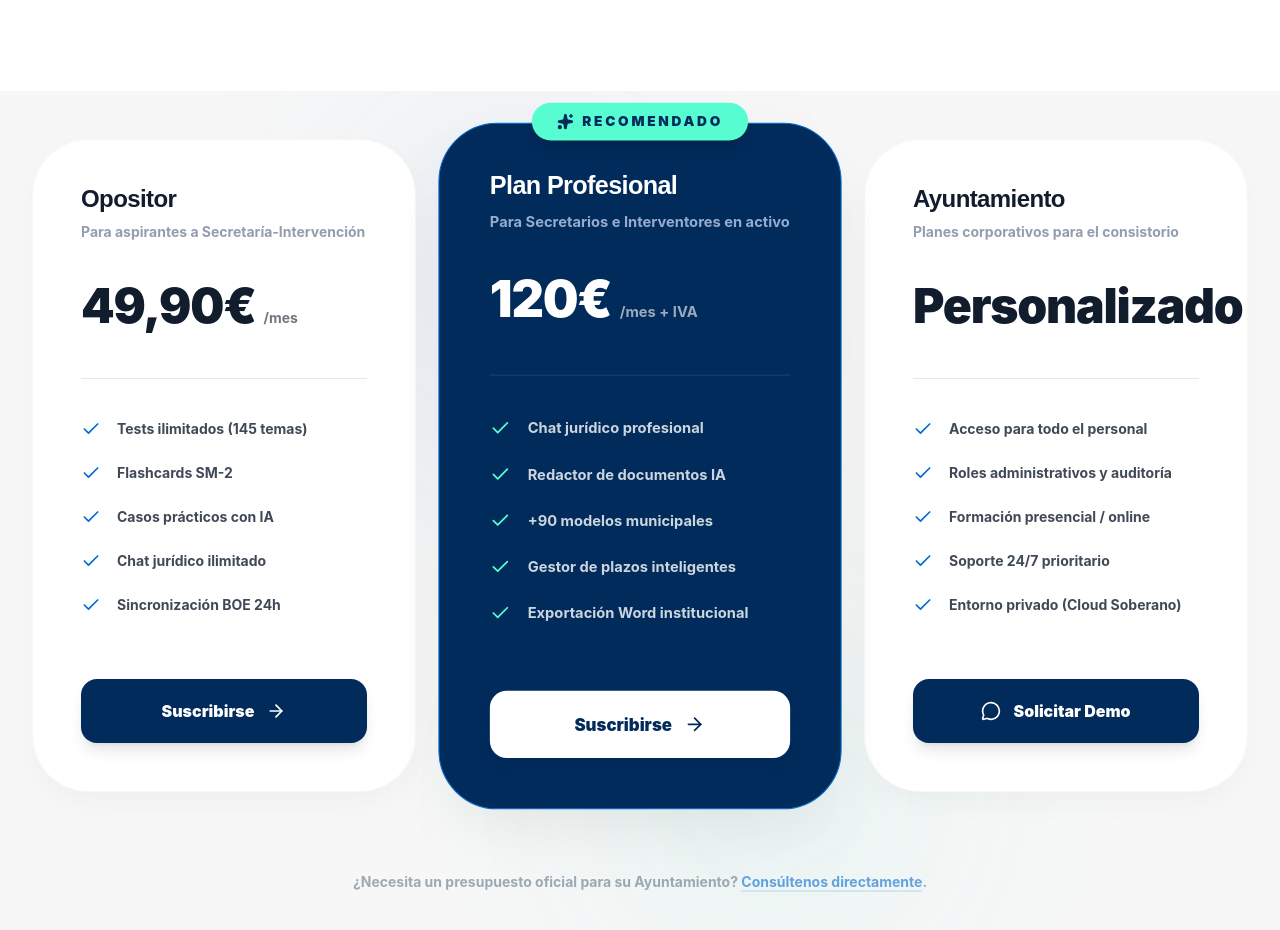
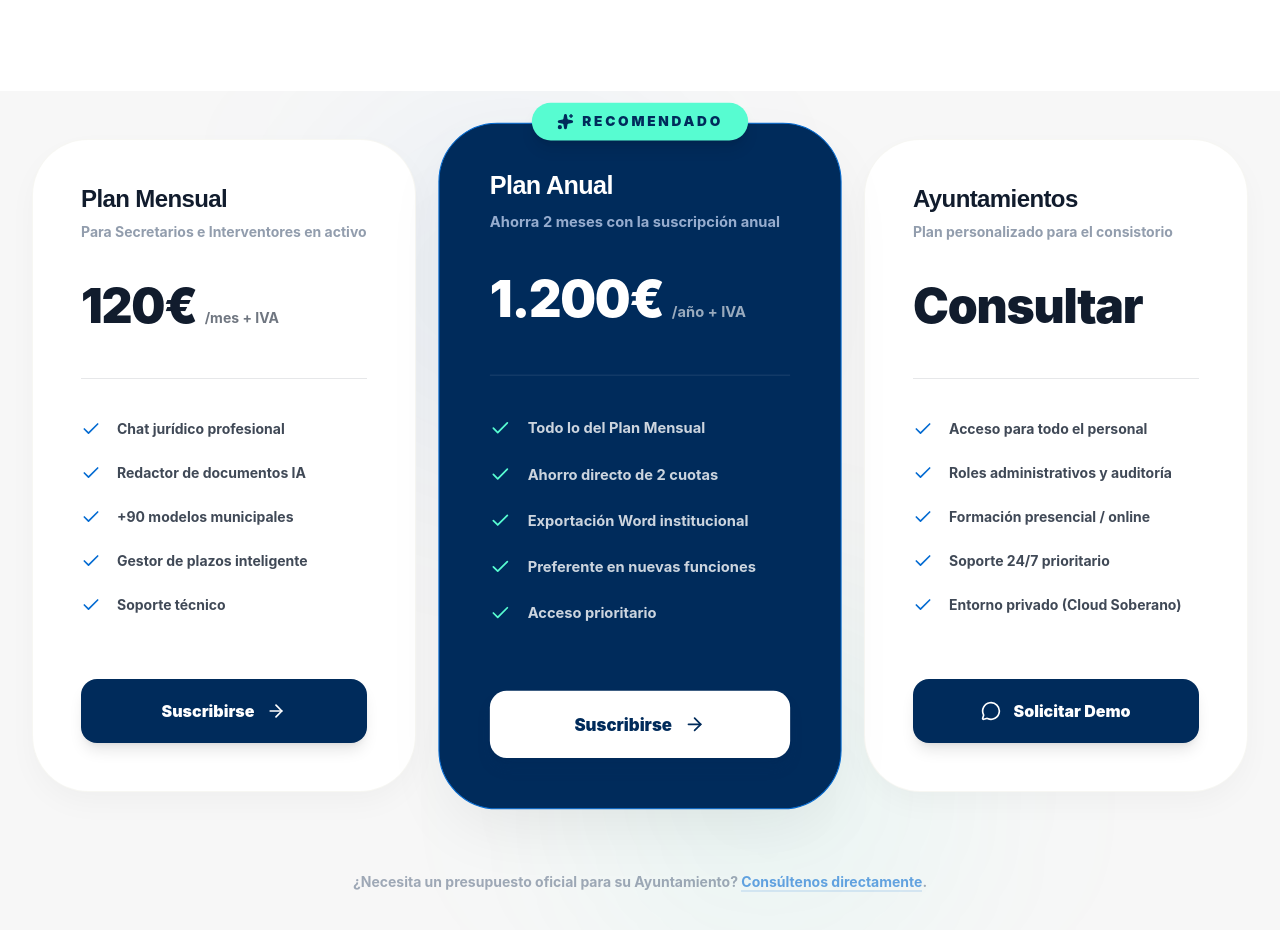
Before and after one commit to automatizacionesnunez-byte/Munilex-Academy-web, a React (Vite) app: page /precios in a window 1280 px wide. Shown: the part 560-1490 px from the top of the page. Built offline with nearby package versions, Linux system fonts and the light colour scheme.

Commit message:
feat: ajustar logo Munilex Academy e integrar precios corporativos correctos

```diff
--- a/src/components/AcademyNavbar.tsx
+++ b/src/components/AcademyNavbar.tsx
@@ -24,14 +24,15 @@ const AcademyNavbar = () => {
         { name: 'Centros FP', path: '/academy/fp' },
       ]
     },
+    { name: 'Precios', path: '/academy/precios' },
     { name: 'Sobre Nosotros', path: '/academy/sobre-nosotros' },
     { name: 'Contacto', path: '/academy/contacto' },
   ];
 
   return (
     <nav className="fixed top-0 w-full z-50 bg-[#131313]/90 backdrop-blur-xl border-b border-[#353534] font-inter">
-      <div className="max-w-7xl mx-auto px-6 md:px-8 py-5 flex justify-between items-center text-[#E5E2E1]">
-        <Link to="/academy" className="flex items-center gap-3 group">
+      <div className="max-w-[100rem] mx-auto px-4 md:px-8 py-5 flex justify-between items-center text-[#E5E2E1]">
+        <Link to="/academy" className="flex items-center gap-3 group mr-4 xl:mr-10">
           {/* Versión Móvil: Logo con icono */}
           <div className="flex items-center gap-3 md:hidden">
             <motion.div
@@ -52,16 +53,16 @@ const AcademyNavbar = () => {
 
           {/* Versión Ordenador: Solo texto basado en su diseño */}
           <div className="hidden md:flex items-center tracking-tighter leading-none relative group transition-transform hover:-translate-y-0.5">
-            <span className="text-2xl lg:text-[28px] font-black text-white uppercase italic pr-0.5">
+            <span className="text-xl lg:text-[24px] font-black text-white uppercase italic pr-0.5">
               MUNILEX
             </span>
-            <span className="text-2xl lg:text-[28px] font-black text-[#d4af37] uppercase italic">
+            <span className="text-xl lg:text-[24px] font-black text-[#d4af37] uppercase italic">
               ACADEMY
             </span>
           </div>
         </Link>
 
-        <div className="hidden lg:flex items-center gap-10 text-[11px] font-black uppercase tracking-[0.2em]">
+        <div className="hidden lg:flex items-center gap-6 xl:gap-8 text-[11px] font-black uppercase tracking-[0.2em]">
           {navItems.map((item) => (
             <div key={item.name} className="relative group">
               <NavLink
--- a/src/components/Pricing.tsx
+++ b/src/components/Pricing.tsx
@@ -5,23 +5,7 @@ const WHATSAPP_LINK = "https://wa.me/34605392912?text=Hola,%20me%20gustaría%20s
 
 const plans = [
   {
-    name: "Opositor",
-    price: "49,90€",
-    period: "/mes",
-    desc: "Para aspirantes a Secretaría-Intervención",
-    features: [
-      "Tests ilimitados (145 temas)",
-      "Flashcards SM-2",
-      "Casos prácticos con IA",
-      "Chat jurídico ilimitado",
-      "Sincronización BOE 24h"
-    ],
-    button: "Suscribirse",
-    popular: false,
-    priceId: "price_1SbNkACP1LDO0gSbWmjFsjou"
-  },
-  {
-    name: "Plan Profesional",
+    name: "Plan Mensual",
     price: "120€",
     period: "/mes + IVA",
     desc: "Para Secretarios e Interventores en activo",
@@ -29,18 +13,34 @@ const plans = [
       "Chat jurídico profesional",
       "Redactor de documentos IA",
       "+90 modelos municipales",
-      "Gestor de plazos inteligentes",
-      "Exportación Word institucional"
+      "Gestor de plazos inteligente",
+      "Soporte técnico"
+    ],
+    button: "Suscribirse",
+    popular: false,
+    priceId: "price_1SbNkHCP1LDO0gSbF2c2c8yB"
+  },
+  {
+    name: "Plan Anual",
+    price: "1.200€",
+    period: "/año + IVA",
+    desc: "Ahorra 2 meses con la suscripción anual",
+    features: [
+      "Todo lo del Plan Mensual",
+      "Ahorro directo de 2 cuotas",
+      "Exportación Word institucional",
+      "Preferente en nuevas funciones",
+      "Acceso prioritario"
     ],
     button: "Suscribirse",
     popular: true,
-    priceId: "price_1SbNkHCP1LDO0gSbF2c2c8yB"
+    priceId: "price_1SbNkHCP1LDO0gSbF2c2c8yB_ANUAL"
   },
   {
-    name: "Ayuntamiento",
-    price: "Personalizado",
+    name: "Ayuntamientos",
+    price: "Consultar",
     period: "",
-    desc: "Planes corporativos para el consistorio",
+    desc: "Plan personalizado para el consistorio",
     features: [
       "Acceso para todo el personal",
       "Roles administrativos y auditoría",
```
